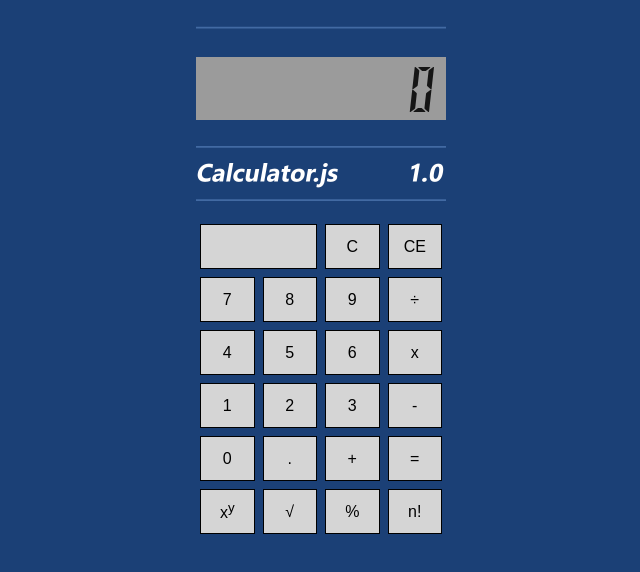
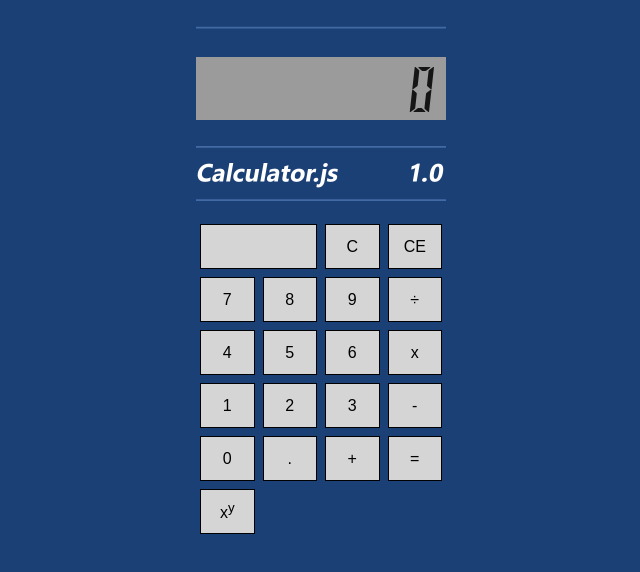
Before and after one commit to Wilcolab/Anythink-Market-luo6uorf, a website: page public/index.html in a window 1280 px wide. Shown: the whole page, without its empty margins (319-959 px from the left). Drawn offline with Linux system fonts and the light colour scheme.

Commit message:
Update index.html

```diff
--- a/public/index.html
+++ b/public/index.html
@@ -43,12 +43,6 @@
             <!-- TODO: Buttons -->
              <!-- add a button for a power (or exponential) function -->
             <button class="btn" onClick="powerPressed()">x<sup>y</sup></button>
-            <!-- add a button for a square root function -->
-            <button class="btn" onClick="sqrtPressed()">√</button>
-            <!-- add a button for a percentage function -->
-            <button class="btn" onClick="percentPressed()">%</button>
-            <!-- add a button for a factorial function -->
-            <button class="btn" onClick="factorialPressed()">n!</button>
           </div>
         </div>
       </div>
```
